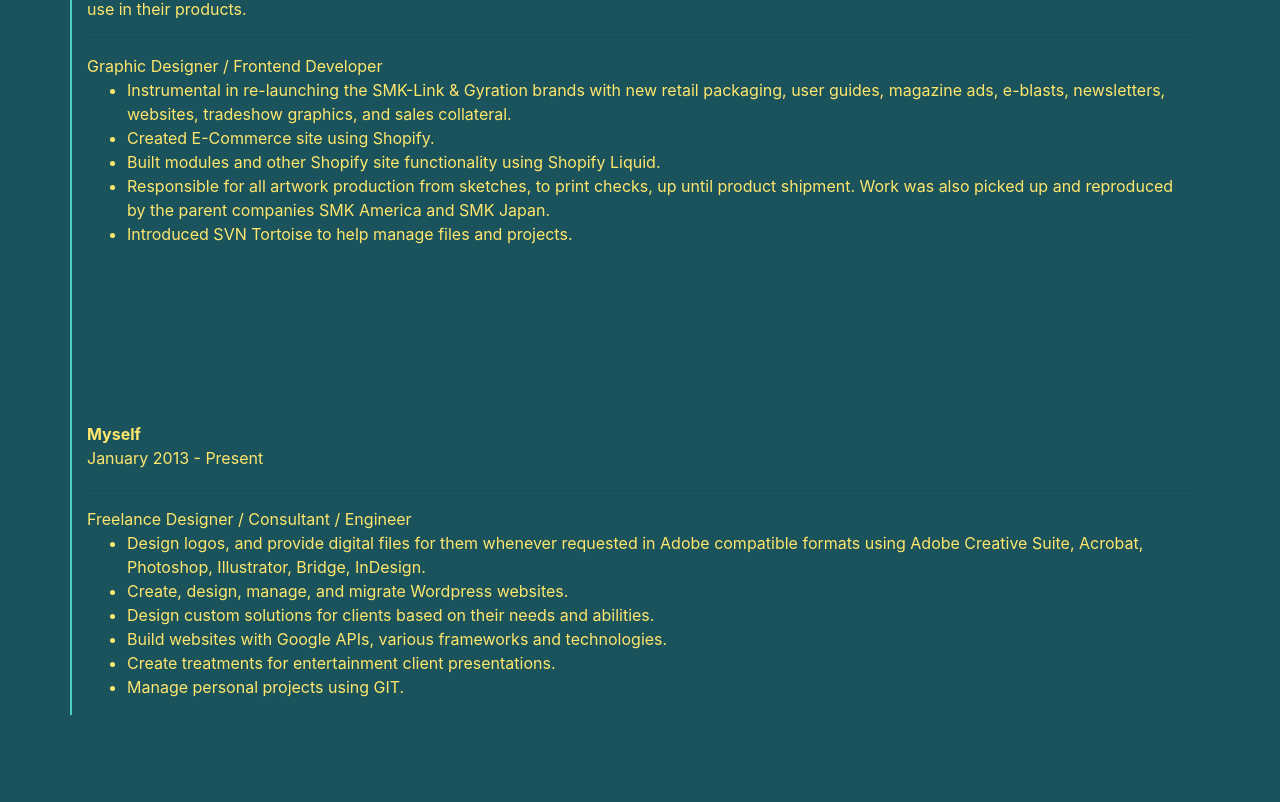
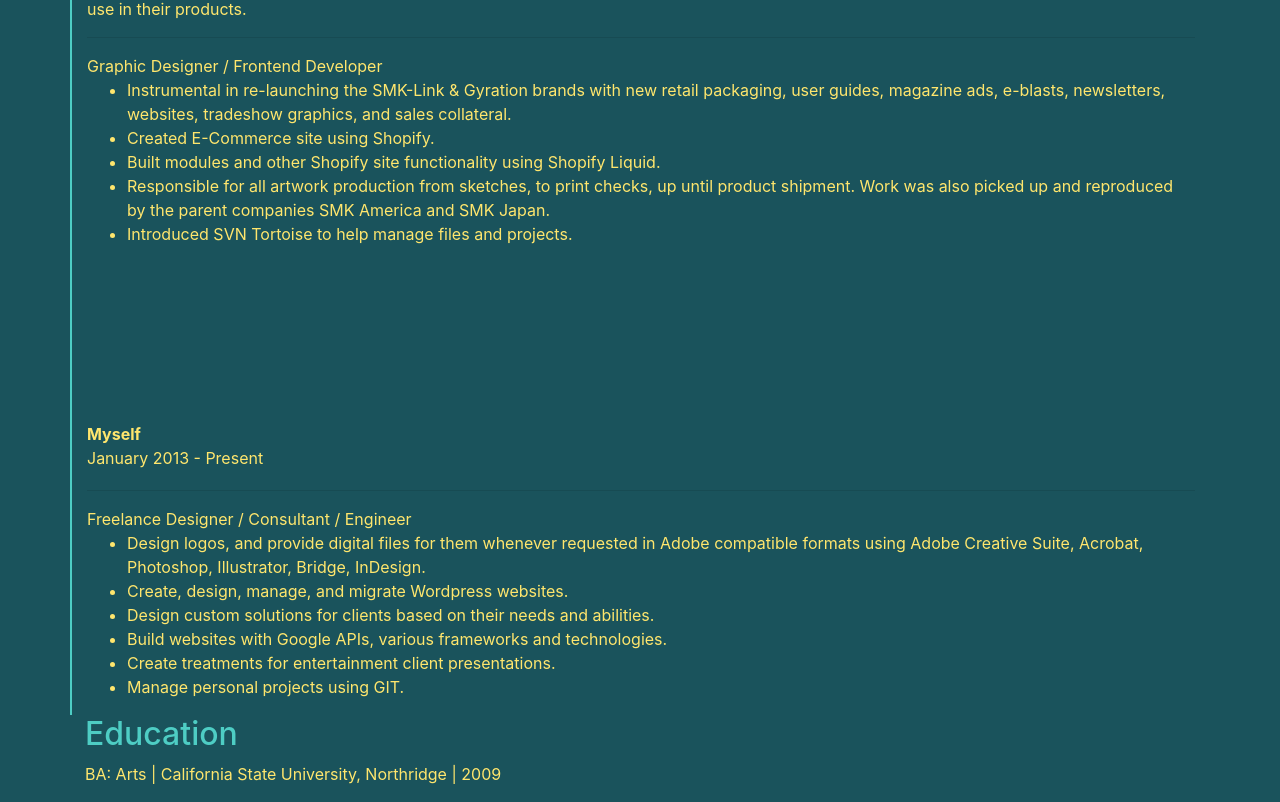
Before and after one commit to moerekh/simonyounesi, a React (Create React App) app: page / in a window 1280 px wide. Shown: the part 2487-3289 px from the top of the page. Before the commit the page ends 3202 px from the top, so only its background shows below. Built offline with nearby package versions, Linux system fonts and the light colour scheme.

Commit message:
Added education section.

```diff
--- a/src/App.js
+++ b/src/App.js
@@ -73,6 +73,38 @@
   }
 }
 
+class Degree extends React.Component {
+  render() {
+    return(
+      <div id={"edu-" + this.props.edu_key}>
+        <p><span className="degree">{this.props.edu.degree}</span> | <span className="school">{this.props.edu.school}</span> | <span className="graduated">{this.props.edu.graduated}</span></p>
+      </div>
+    )
+  }
+}
+
+class Education extends React.Component {
+  render() {
+    let education = my_info.education.map((edu, i) => (
+      <Degree
+        key={i}
+        edu={edu}
+        edu_key={i}
+      ></Degree>
+    ))
+    return(
+      <div className="container">
+        <div className="row education_row">
+          <div className="col">
+            <h2 className="education_header">Education</h2>
+            {education}
+          </div>
+        </div>
+      </div>
+    )
+  }
+}
+
 function App() {
   return (
     <div className="App">
@@ -80,6 +112,7 @@
       <main id="fullscreen">
         <Intro></Intro>
         <Employment></Employment>
+        <Education></Education>
       </main>
       <footer></footer>
     </div>
--- a/src/simonyounesi.scss
+++ b/src/simonyounesi.scss
@@ -61,6 +61,7 @@
 
             h2.jobs_row_title {
                 margin-bottom: 20vh;
+                color: $color_two;
             }
 
             .job_row {
@@ -71,5 +72,12 @@
                 }
             }
         }
+
+        .education_row {
+
+            h2.education_header {
+                color: $color_two;
+            }
+        }
     }
 }
--- a/src/simonyounesi_info.js
+++ b/src/simonyounesi_info.js
@@ -114,6 +114,13 @@
             ]
         }
     ],
+    "education": [
+        {
+            "degree": "BA: Arts",
+            "graduated": "2009",
+            "school": "California State University, Northridge"
+        }
+    ],
     "skills": [
         {
             "name": "",
```
